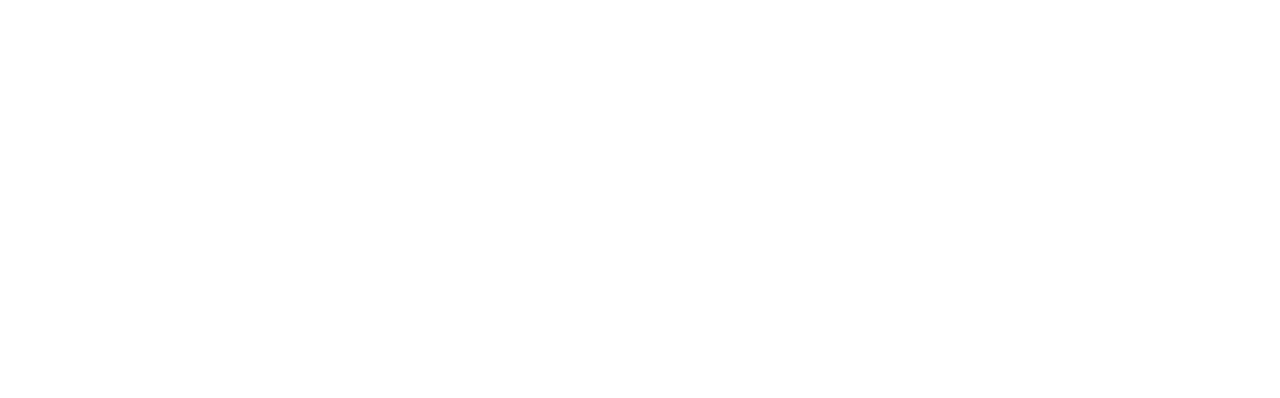
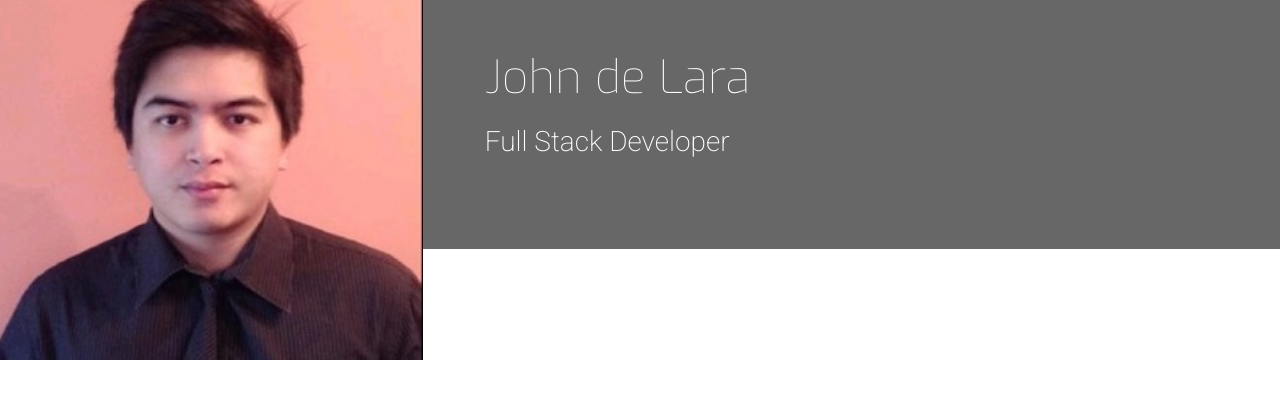
Before and after one commit to Jddelara01/resume, a plain HTML site: page index.html in a window 1280 px wide. Drawn offline with nearby package versions, Linux system fonts and the light colour scheme.

Commit message:
Add header

```diff
--- a/assets/css/style.css
+++ b/assets/css/style.css
@@ -0,0 +1,45 @@
+@import url('https://fonts.googleapis.com/css?family=Roboto:100,200,300,400,500,600,700|Exo:100,200,300,400,500,600,700');
+
+/* ---------------------Colours */
+
+.bg-color-name-title {
+    background-color: #676767;
+}
+
+/* ---------------------Heading */
+
+header {
+    margin: 0;
+}
+
+.heading {
+    margin-left: 50px;
+}
+
+.logo {
+    background: url("../images/john-image.jpg");
+    background-position: center;
+    background-repeat: no-repeat;
+    background-size: cover;
+    min-height: 360px;
+    transition: all .5s ease-in-out;
+    -moz-transition: all .5s ease-in-out;
+    -webkit-transition: all .5s ease-in-out;
+}
+
+.name {
+    font-family: "Exo", sans-serif;
+    font-weight: 100;
+    font-size: 46px;
+    margin-top: 50px;
+    color: #fff;
+}
+
+.title {
+    font-family: "Roboto", sans-serif;
+    font-weight: 200;
+    font-size: 28px;
+    margin-top: 20px;
+    margin-bottom: 90px;
+    color: #fff;
+}
--- a/index.html
+++ b/index.html
@@ -6,12 +6,25 @@
     <meta name="viewport" content="width=device-width, initial-scale=1.0">
     <link rel="stylesheet" href="https://cdn.jsdelivr.net/npm/bootstrap@5.2.3/dist/css/bootstrap.min.css" type="text/css">
     <link rel="stylesheet" href="https://cdn.jsdelivr.net/npm/@fortawesome/fontawesome-free@6.2.1/css/fontawesome.min.css" type="text/css">
+    <link rel="stylesheet" href="assets/css/style.css" type="text/css">
     <title>John de Lara</title>
 </head>
 
 <body>
     <header>
+        <div class="row">
+            <a href="index.html" class="col-md-4 logo">
 
+            </a>
+            <div class="col-md-8">
+                <div class="row bg-color-name-title">
+                    <div class="col heading">
+                        <h1 class="name">John de Lara</h1>
+                        <h2 class="title">Full Stack Developer</h2>
+                    </div>
+                </div>
+            </div>
+        </div>
     </header>
 
     <section>
```
Also changed, not shown: assets/images/john-image.jpg (added).
